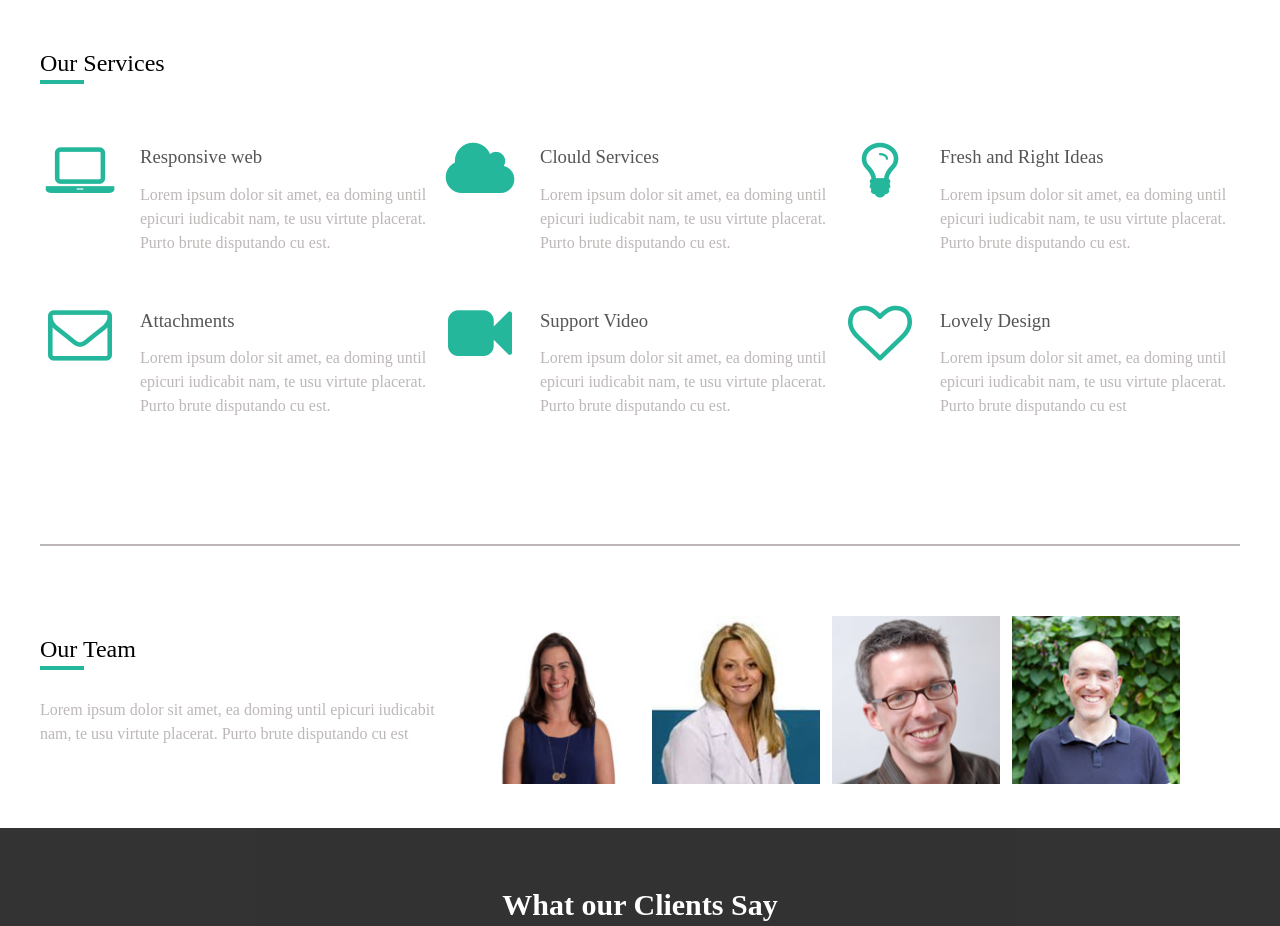
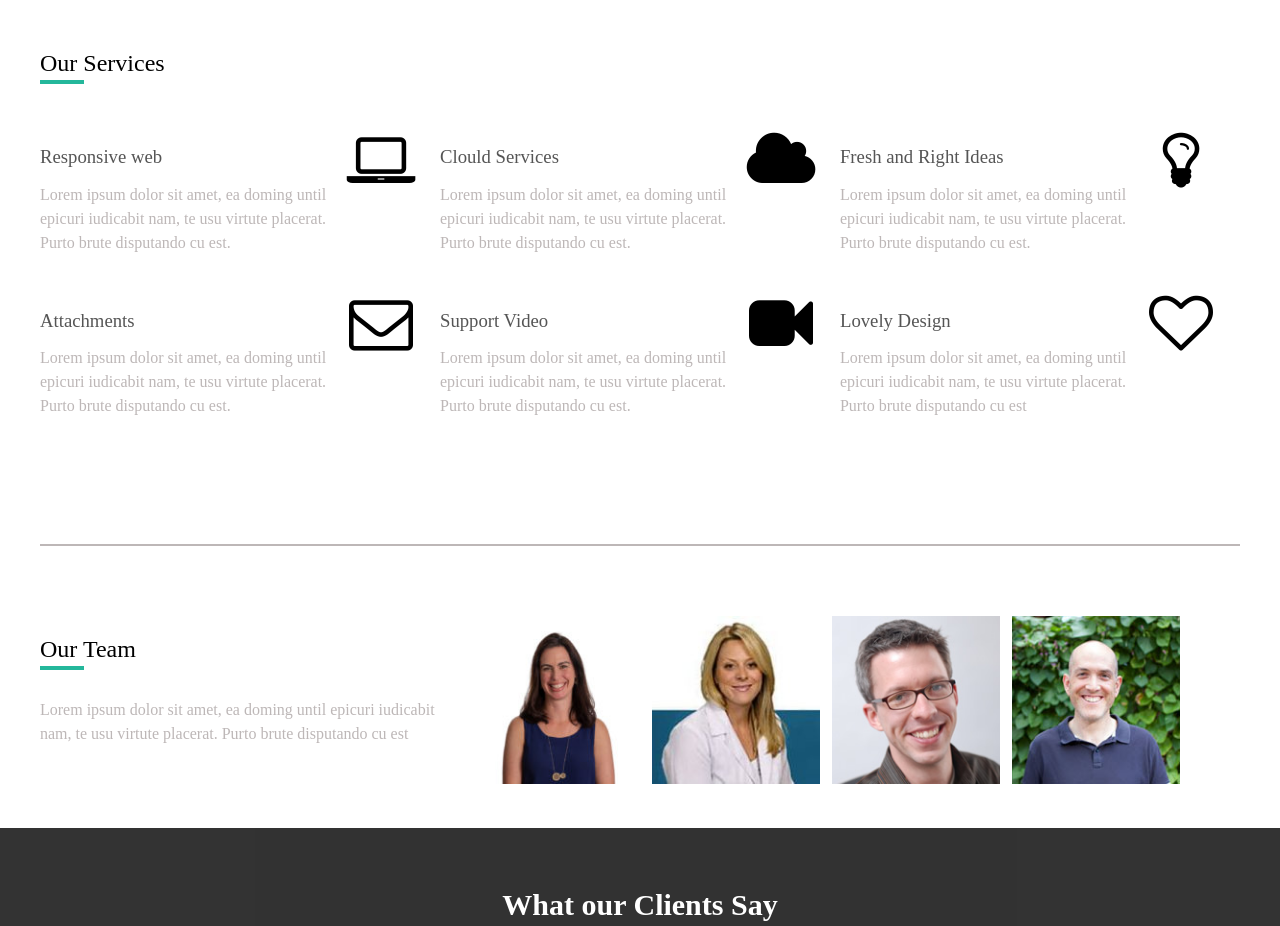
Before and after one commit to Abdelazizmostafa/Classic-Template, a plain HTML site: page index.html in a window 1280 px wide. Shown: the part 800-1726 px from the top of the page. Drawn offline with Linux system fonts and the light colour scheme.

Commit message:
Update index.html

```diff
--- a/index.html
+++ b/index.html
@@ -76,7 +76,7 @@
        <div class="container">
           <h2 class="special-heading">our Services</h2>
           <div class="items">
-            <li class="fa fa-laptop fa-4x fa-fw"></li>
+            <i class="fa fa-laptop fa-4x fa-fw"></i>
               <div class="info">
                 <h3>Responsive web </h3>
                   <p>Lorem ipsum dolor sit amet, ea doming until epicuri                            iudicabit nam, te usu virtute placerat. Purto brute                            disputando cu est.
@@ -84,7 +84,7 @@
               </div>
            </div>
            <div class="items">
-            <li class="fa fa-cloud fa-4x fa-fw"></li>
+            <i class="fa fa-cloud fa-4x fa-fw"></i>
               <div class="info">
                 <h3>Clould Services </h3>
                   <p>Lorem ipsum dolor sit amet, ea doming until epicuri                            iudicabit nam, te usu virtute placerat. Purto brute                            disputando cu est.
@@ -92,7 +92,7 @@
               </div>
            </div>
            <div class="items">
-            <li class="fa fa-lightbulb-o fa-4x fa-fw"></li>
+            <i class="fa fa-lightbulb-o fa-4x fa-fw"></i>
               <div class="info">
                 <h3> Fresh and Right Ideas </h3>
                   <p>Lorem ipsum dolor sit amet, ea doming until epicuri                            iudicabit nam, te usu virtute placerat. Purto brute                            disputando cu est.
@@ -100,7 +100,7 @@
               </div>
            </div>
            <div class="items">
-            <li class="fa fa-envelope-o fa-4x fa-fw"></li>
+            <i class="fa fa-envelope-o fa-4x fa-fw"></i>
               <div class="info">
                 <h3>Attachments </h3>
                   <p>Lorem ipsum dolor sit amet, ea doming until epicuri                            iudicabit nam, te usu virtute placerat. Purto brute                            disputando cu est.
@@ -108,7 +108,7 @@
               </div>
            </div>
            <div class="items">
-            <li class="fa fa-video-camera fa-4x fa-fw"></li>
+            <i class="fa fa-video-camera fa-4x fa-fw"></i>
               <div class="info">
                 <h3>Support Video </h3>
                   <p>Lorem ipsum dolor sit amet, ea doming until epicuri                            iudicabit nam, te usu virtute placerat. Purto brute                            disputando cu est.
@@ -116,7 +116,7 @@
               </div>
            </div>
            <div class="items">
-            <li class="fa fa-heart-o fa-4x fa-fw"></li>
+            <i class="fa fa-heart-o fa-4x fa-fw"></i>
               <div class="info">
                 <h3>Lovely Design </h3>
                   <p>Lorem ipsum dolor sit amet, ea doming until epicuri                            iudicabit nam, te usu virtute placerat. Purto brute                            disputando cu est
```
